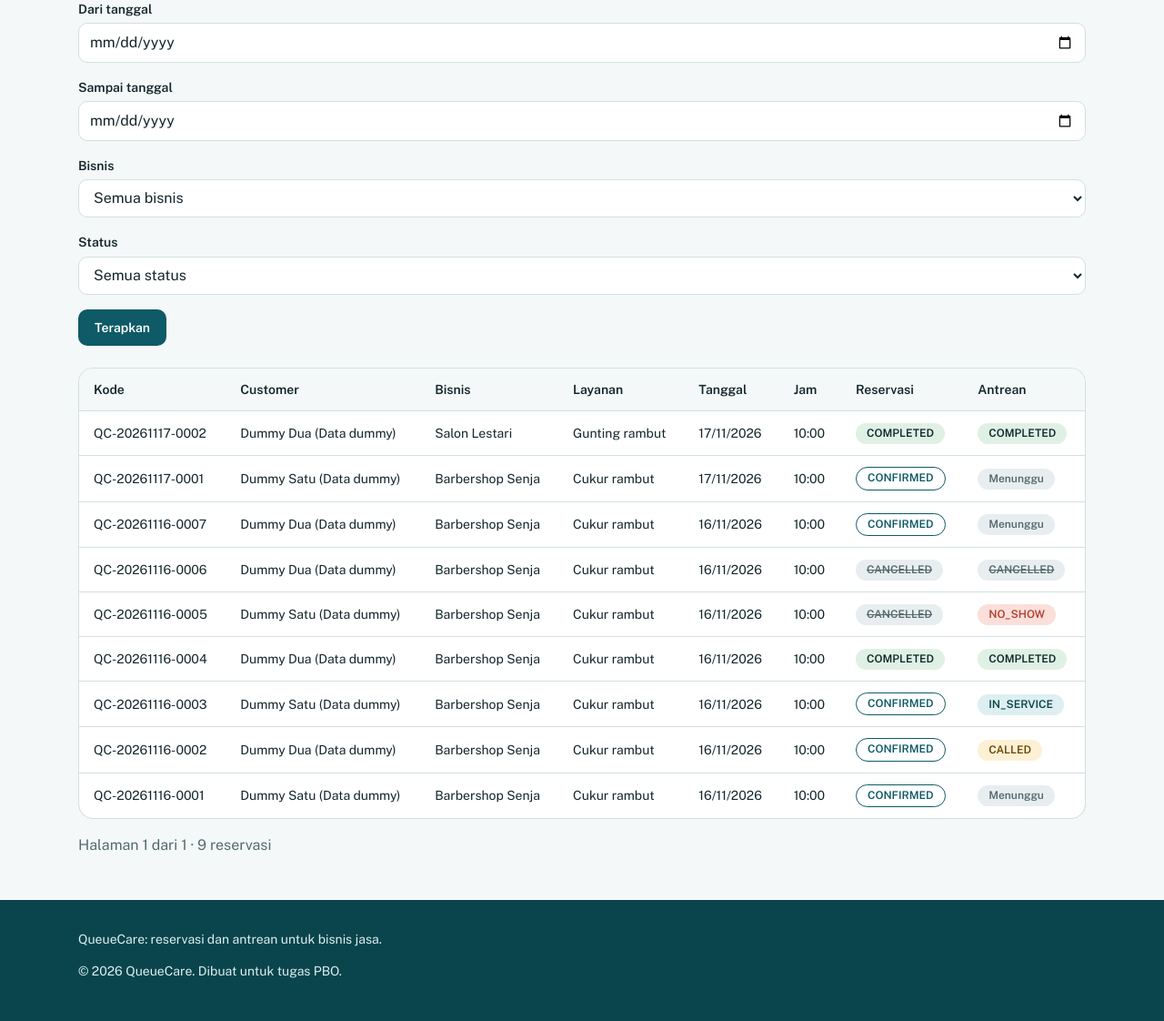
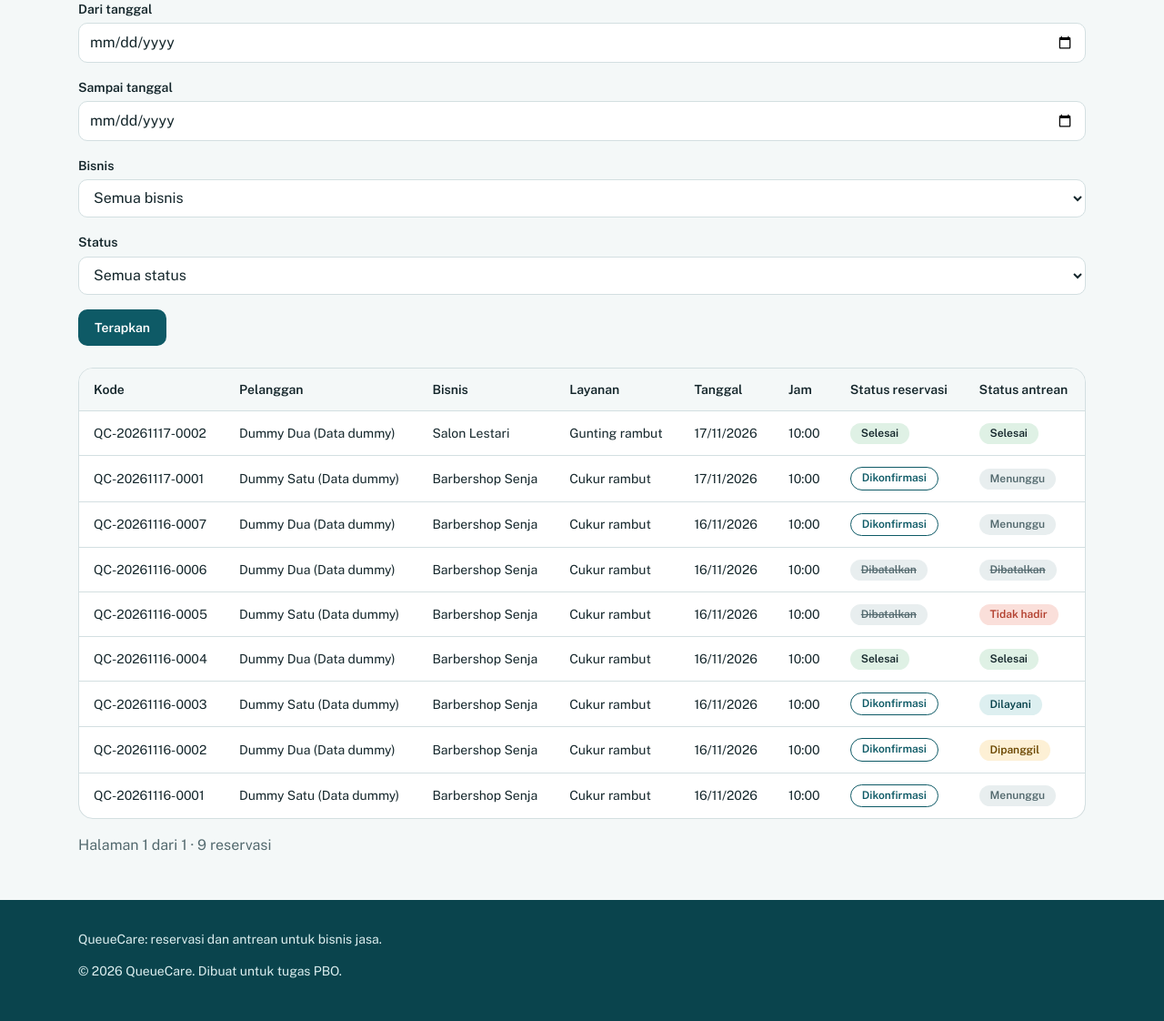
Before and after one commit to AtharFazli/queuecare, a Spring Boot app: page /admin/reservations in a window 1280 px wide. Shown: the part 177-1299 px from the top of the page at 91% size. Run offline with Spring Boot 4, Linux system fonts and the light colour scheme; a user stored in the database is signed in; data comes from the database, SQL or seed files in the repository; some of the project's set-up classes (security, data sources, template engines, error pages and the like) are left out, and stand-ins take their place; some libraries are stand-ins or nearby versions.

Commit message:
fix: label status dan role bahasa Indonesia di dashboard

```diff
--- a/src/main/resources/templates/admin/businesses.html
+++ b/src/main/resources/templates/admin/businesses.html
@@ -25,7 +25,7 @@
             <td th:text="${b.owner.name}">Owner Demo</td>
             <td th:text="${b.category.name}">Barbershop</td>
             <td>
-              <span class="lencana" th:classappend="${b.status.name() == 'ACTIVE'} ? 'lencana--completed' : (${b.status.name() == 'INACTIVE'} ? 'lencana--cancelled' : 'lencana--waiting')" th:text="${b.status}">PENDING</span>
+              <span class="lencana" th:classappend="${b.status.name() == 'ACTIVE'} ? 'lencana--completed' : (${b.status.name() == 'INACTIVE'} ? 'lencana--cancelled' : 'lencana--waiting')" th:text="${b.status.name() == 'ACTIVE' ? 'Aktif' : b.status.name() == 'INACTIVE' ? 'Nonaktif' : 'Menunggu verifikasi'}">Menunggu verifikasi</span>
             </td>
             <td>
               <button class="tombol tombol--kecil" type="button"
@@ -43,7 +43,7 @@
           <div class="field">
             <label class="field__label" th:for="|pilih-status-${b.id}|">Status baru</label>
             <select class="field__input" th:id="|pilih-status-${b.id}|" name="status">
-              <option th:each="s : ${T(com.queuecare.enums.BusinessStatus).values()}" th:value="${s}" th:text="${s}" th:selected="${s == b.status}">ACTIVE</option>
+              <option th:each="s : ${T(com.queuecare.enums.BusinessStatus).values()}" th:value="${s}" th:text="${s.name() == 'ACTIVE' ? 'Aktif' : s.name() == 'INACTIVE' ? 'Nonaktif' : 'Menunggu verifikasi'}" th:selected="${s == b.status}">Aktif</option>
             </select>
           </div>
         </div>
--- a/src/main/resources/templates/admin/reports.html
+++ b/src/main/resources/templates/admin/reports.html
@@ -56,7 +56,7 @@
         <thead><tr><th>Status</th><th>Jumlah</th></tr></thead>
         <tbody>
           <tr th:each="s : ${laporan.statusAntrean}">
-            <td><span class="lencana" th:classappend="${s.status.kelas}" th:text="${s.status.name() == 'WAITING' ? 'Menunggu' : s.status}">Menunggu</span></td>
+            <td><span class="lencana" th:classappend="${s.status.kelas}" th:text="${s.status.name() == 'WAITING' ? 'Menunggu' : s.status.name() == 'CALLED' ? 'Dipanggil' : s.status.name() == 'IN_SERVICE' ? 'Dilayani' : s.status.name() == 'COMPLETED' ? 'Selesai' : s.status.name() == 'NO_SHOW' ? 'Tidak hadir' : 'Dibatalkan'}">Menunggu</span></td>
             <td class="tabel__angka" th:text="${s.jumlah}">3</td>
           </tr>
         </tbody>
--- a/src/main/resources/templates/admin/reservations.html
+++ b/src/main/resources/templates/admin/reservations.html
@@ -27,7 +27,7 @@
         <label class="field__label" for="status">Status</label>
         <select class="field__input" id="status" name="status">
           <option value="">Semua status</option>
-          <option th:each="s : ${status}" th:value="${s}" th:text="${s}" th:selected="${s == statusParam}">CONFIRMED</option>
+          <option th:each="s : ${status}" th:value="${s}" th:text="${s == 'PENDING' ? 'Menunggu' : s == 'CONFIRMED' ? 'Dikonfirmasi' : s == 'CANCELLED' ? 'Dibatalkan' : 'Selesai'}" th:selected="${s == statusParam}">Dikonfirmasi</option>
         </select>
       </div>
       <button class="tombol" type="submit">Terapkan</button>
@@ -41,7 +41,7 @@
     <div class="tabel-bungkus mt-4" th:unless="${baris.totalElements == 0}">
       <table class="tabel">
         <thead>
-          <tr><th>Kode</th><th>Customer</th><th>Bisnis</th><th>Layanan</th><th>Tanggal</th><th>Jam</th><th>Reservasi</th><th>Antrean</th></tr>
+          <tr><th>Kode</th><th>Pelanggan</th><th>Bisnis</th><th>Layanan</th><th>Tanggal</th><th>Jam</th><th>Status reservasi</th><th>Status antrean</th></tr>
         </thead>
         <tbody>
           <tr th:each="b : ${baris}">
@@ -51,8 +51,8 @@
             <td th:text="${b.layanan}">Cukur rambut</td>
             <td th:text="${#temporals.format(b.tanggal, 'dd/MM/yyyy')}">16/11/2026</td>
             <td th:text="${b.jam}">10:00</td>
-            <td><span class="lencana" th:classappend="${'lencana--' + #strings.toLowerCase(#strings.replace(b.statusReservasi, '_', '-'))}" th:text="${b.statusReservasi}">CONFIRMED</span></td>
-            <td><span class="lencana" th:classappend="${'lencana--' + #strings.toLowerCase(#strings.replace(b.statusAntrean, '_', '-'))}" th:text="${b.statusAntrean == 'WAITING' ? 'Menunggu' : b.statusAntrean}">Menunggu</span></td>
+            <td><span class="lencana" th:classappend="${'lencana--' + #strings.toLowerCase(#strings.replace(b.statusReservasi, '_', '-'))}" th:text="${b.statusReservasi == 'PENDING' ? 'Menunggu' : b.statusReservasi == 'CONFIRMED' ? 'Dikonfirmasi' : b.statusReservasi == 'CANCELLED' ? 'Dibatalkan' : 'Selesai'}">Dikonfirmasi</span></td>
+            <td><span class="lencana" th:classappend="${'lencana--' + #strings.toLowerCase(#strings.replace(b.statusAntrean, '_', '-'))}" th:text="${b.statusAntrean == 'WAITING' ? 'Menunggu' : b.statusAntrean == 'CALLED' ? 'Dipanggil' : b.statusAntrean == 'IN_SERVICE' ? 'Dilayani' : b.statusAntrean == 'COMPLETED' ? 'Selesai' : b.statusAntrean == 'NO_SHOW' ? 'Tidak hadir' : 'Dibatalkan'}">Menunggu</span></td>
           </tr>
         </tbody>
       </table>
--- a/src/main/resources/templates/admin/user-form.html
+++ b/src/main/resources/templates/admin/user-form.html
@@ -27,7 +27,7 @@
             <label class="field__label" for="role">Role</label>
             <select class="field__input" id="role" name="role" required>
               <option value="">Pilih role</option>
-              <option th:each="r : ${daftarRole}" th:value="${r}" th:text="${r}" th:selected="${r.name() == form.role}">OWNER</option>
+              <option th:each="r : ${daftarRole}" th:value="${r}" th:text="${r.name() == 'ADMIN' ? 'Administrator' : r.name() == 'OWNER' ? 'Owner' : 'Pelanggan'}" th:selected="${r.name() == form.role}">Owner</option>
             </select>
             <p class="field__bantuan" th:if="${#fields.hasErrors('role')}" th:errors="*{role}"></p>
           </div>
--- a/src/main/resources/templates/admin/users.html
+++ b/src/main/resources/templates/admin/users.html
@@ -18,7 +18,7 @@
         <label class="field__label" for="role">Role</label>
         <select class="field__input" id="role" name="role">
           <option value="">Semua role</option>
-          <option th:each="r : ${daftarRole}" th:value="${r}" th:text="${r}" th:selected="${r.name() == role}">ADMIN</option>
+          <option th:each="r : ${daftarRole}" th:value="${r}" th:text="${r.name() == 'ADMIN' ? 'Administrator' : r.name() == 'OWNER' ? 'Owner' : 'Pelanggan'}" th:selected="${r.name() == role}">Administrator</option>
         </select>
       </div>
       <button class="tombol" type="submit">Terapkan</button>
@@ -39,7 +39,7 @@
           <tr th:each="u : ${baris}">
             <td th:text="${u.name}">Owner Demo</td>
             <td th:text="${u.email}">owner@queuecare.id</td>
-            <td th:text="${u.role}">OWNER</td>
+            <td th:text="${u.role.name() == 'ADMIN' ? 'Administrator' : u.role.name() == 'OWNER' ? 'Owner' : 'Pelanggan'}">Owner</td>
             <td>
               <span class="lencana" th:classappend="${u.active} ? 'lencana--completed' : 'lencana--cancelled'"
                     th:text="${u.active} ? 'Aktif' : 'Nonaktif'">Aktif</span>
--- a/src/main/resources/templates/owner/business-form.html
+++ b/src/main/resources/templates/owner/business-form.html
@@ -17,7 +17,7 @@
           <div class="kartu__badan">
             <h1 class="kartu__judul" th:text="${bisnis == null} ? 'Buat bisnis' : 'Ubah bisnis'">Buat bisnis</h1>
             <p th:if="${bisnis != null}" class="kartu__meta">
-              Status: <span th:text="${bisnis.status}">PENDING</span> (diubah oleh Admin)
+              Status: <span th:text="${bisnis.status.name() == 'ACTIVE' ? 'Aktif' : bisnis.status.name() == 'INACTIVE' ? 'Nonaktif' : 'Menunggu verifikasi'}">Menunggu verifikasi</span> (diubah oleh Admin)
             </p>
             <p th:if="${error}" class="lencana lencana--no-show" role="alert" th:text="${error}"></p>
 
--- a/src/main/resources/templates/owner/business.html
+++ b/src/main/resources/templates/owner/business.html
@@ -20,7 +20,7 @@
         <h2 class="kartu__judul" th:text="${bisnis.name}">Nama bisnis</h2>
         <p class="kartu__meta">Kategori: <span th:text="${bisnis.category.name}">Barbershop</span></p>
         <p>Status:
-          <span class="lencana" th:classappend="${bisnis.status.name() == 'ACTIVE'} ? 'lencana--completed' : (${bisnis.status.name() == 'INACTIVE'} ? 'lencana--cancelled' : 'lencana--waiting')" th:text="${bisnis.status}">PENDING</span>
+          <span class="lencana" th:classappend="${bisnis.status.name() == 'ACTIVE'} ? 'lencana--completed' : (${bisnis.status.name() == 'INACTIVE'} ? 'lencana--cancelled' : 'lencana--waiting')" th:text="${bisnis.status.name() == 'ACTIVE' ? 'Aktif' : bisnis.status.name() == 'INACTIVE' ? 'Nonaktif' : 'Menunggu verifikasi'}">Menunggu verifikasi</span>
         </p>
         <p class="teks-redup" th:text="${bisnis.description}">Deskripsi bisnis</p>
         <a class="tombol" th:href="@{/owner/business/{id}(id=${bisnis.id})}">Ubah bisnis</a>
--- a/src/main/resources/templates/owner/businesses.html
+++ b/src/main/resources/templates/owner/businesses.html
@@ -26,7 +26,7 @@
             <td th:text="${b.name}">Barbershop Senja</td>
             <td th:text="${b.category.name}">Barbershop</td>
             <td>
-              <span class="lencana" th:classappend="${b.status.name() == 'ACTIVE'} ? 'lencana--completed' : (${b.status.name() == 'INACTIVE'} ? 'lencana--cancelled' : 'lencana--waiting')" th:text="${b.status}">ACTIVE</span>
+              <span class="lencana" th:classappend="${b.status.name() == 'ACTIVE'} ? 'lencana--completed' : (${b.status.name() == 'INACTIVE'} ? 'lencana--cancelled' : 'lencana--waiting')" th:text="${b.status.name() == 'ACTIVE' ? 'Aktif' : b.status.name() == 'INACTIVE' ? 'Nonaktif' : 'Menunggu verifikasi'}">Aktif</span>
             </td>
             <td>
               <form th:action="@{/owner/businesses/{id}/pilih(id=${b.id})}" method="post">
--- a/src/main/resources/templates/owner/queues.html
+++ b/src/main/resources/templates/owner/queues.html
@@ -45,7 +45,7 @@
               <td th:text="${q.reservation.customer.name}">Pelanggan</td>
               <td th:text="${q.reservation.service.name}">Cukur rambut</td>
               <td th:text="${q.reservation.reservationTime}">09:00</td>
-              <td><span class="lencana" th:classappend="${q.status.kelas}" th:text="${q.status.name() == 'WAITING' ? 'Menunggu' : q.status}">Menunggu</span></td>
+              <td><span class="lencana" th:classappend="${q.status.kelas}" th:text="${q.status.name() == 'WAITING' ? 'Menunggu' : q.status.name() == 'CALLED' ? 'Dipanggil' : q.status.name() == 'IN_SERVICE' ? 'Dilayani' : q.status.name() == 'COMPLETED' ? 'Selesai' : q.status.name() == 'NO_SHOW' ? 'Tidak hadir' : 'Dibatalkan'}">Menunggu</span></td>
               <td>
                 <div class="tabel__aksi">
                   <form th:if="${q.status.name() == 'WAITING'}"
```
Also changed, not shown: src/main/resources/templates/admin/index.html (+4 -4 lines).
